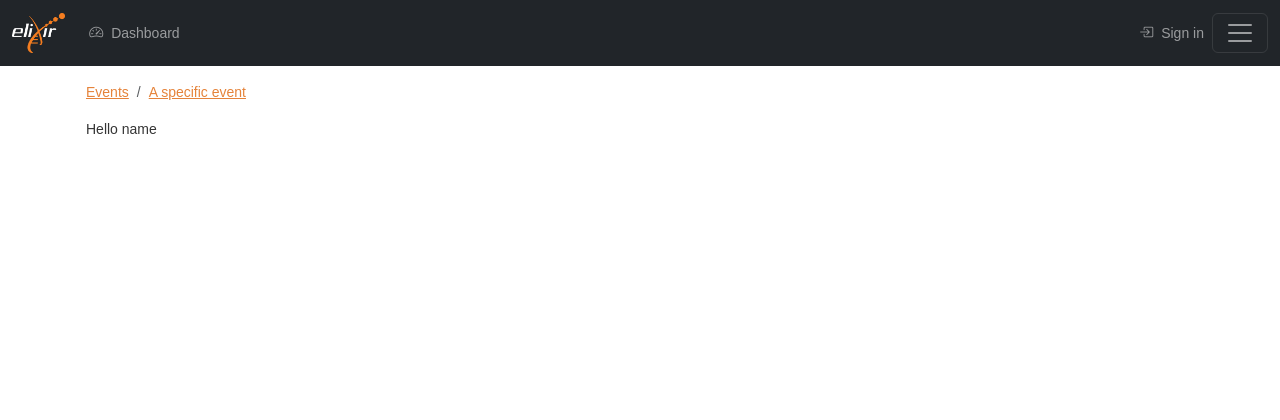
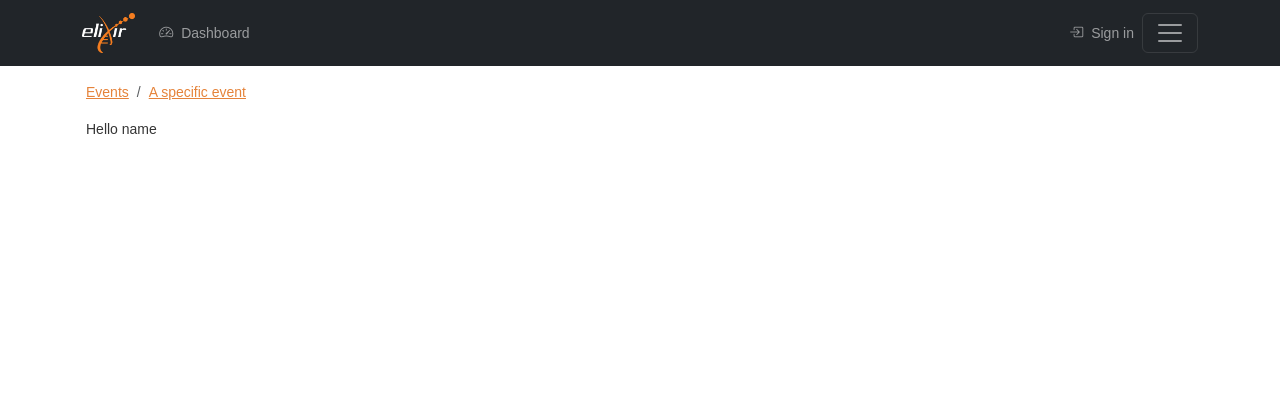
Before and after one commit to elixir-europe-training/Training-Metrics-Database, a Django app: page / in a window 1280 px wide. Shown: the top 420 px of the page. Run offline with Django 4.2, Linux system fonts and the light colour scheme; some libraries are stand-ins or nearby versions.

Commit message:
Align navbar content

```diff
--- a/templates/common/nav.html
+++ b/templates/common/nav.html
@@ -1,7 +1,7 @@
 {% load static %}
 
 <nav class="navbar navbar-dark bg-dark">
-    <div class="navbar-expand container-fluid">
+    <div class="navbar-expand container">
         <a class="navbar-brand" href="#">
             <img src="{% static 'metrics/img/white-orange-logo.png' %}" alt="Elixir TMD" height="40px">
         </a>
```
